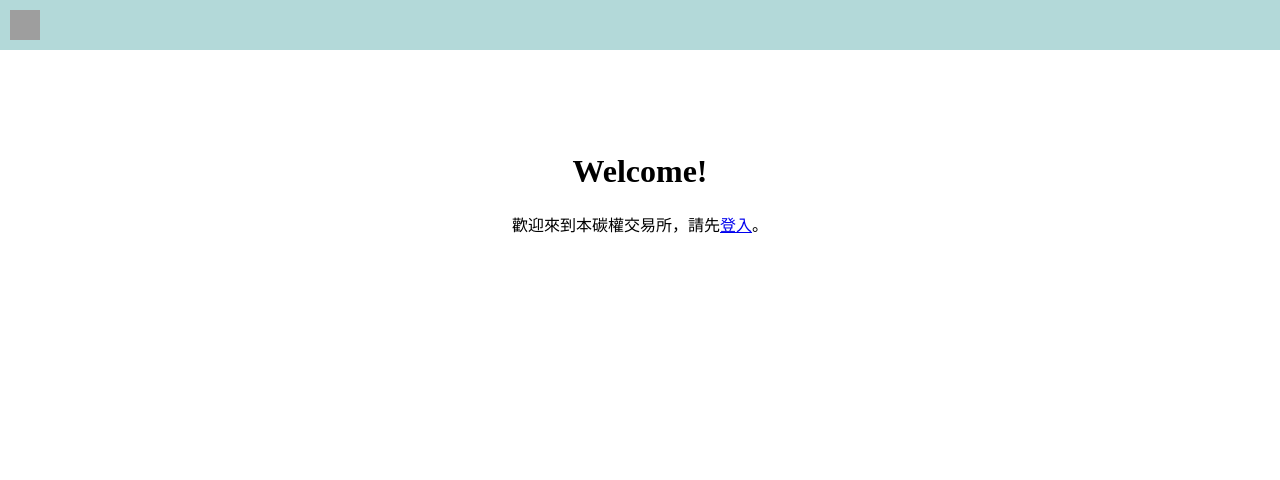
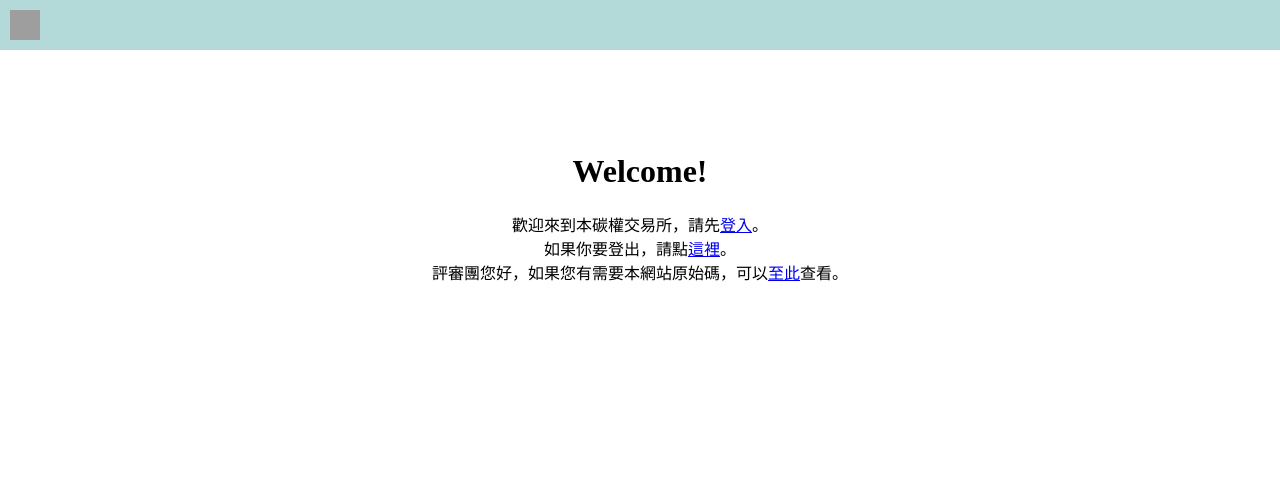
Before and after one commit to Neko-no-akuma-TW/KGHS-Project, a Flask app: page / in a window 1280 px wide. Shown: the top 480 px of the page. Run offline with Flask 3, Linux system fonts and the light colour scheme; grey boxes are pictures that could not be loaded.

Commit message:
Update index.html

```diff
--- a/templates/index.html
+++ b/templates/index.html
@@ -72,7 +72,9 @@
   <br><br><br><br>
   <div class="content">
     <h1>Welcome!</h1>
-    歡迎來到本碳權交易所，請先<a href="/login">登入</a>。
+    歡迎來到本碳權交易所，請先<a href="/login">登入</a>。<br>
+    如果你要登出，請點<a href="/logout">這裡</a>。<br>
+    評審團您好，如果您有需要本網站原始碼，可以<a href="https://github.com/Neko-no-akuma-TW/KGHS-Project">至此</a>查看。
   </div>
   <div class="footer"></div>
 </body>
```
